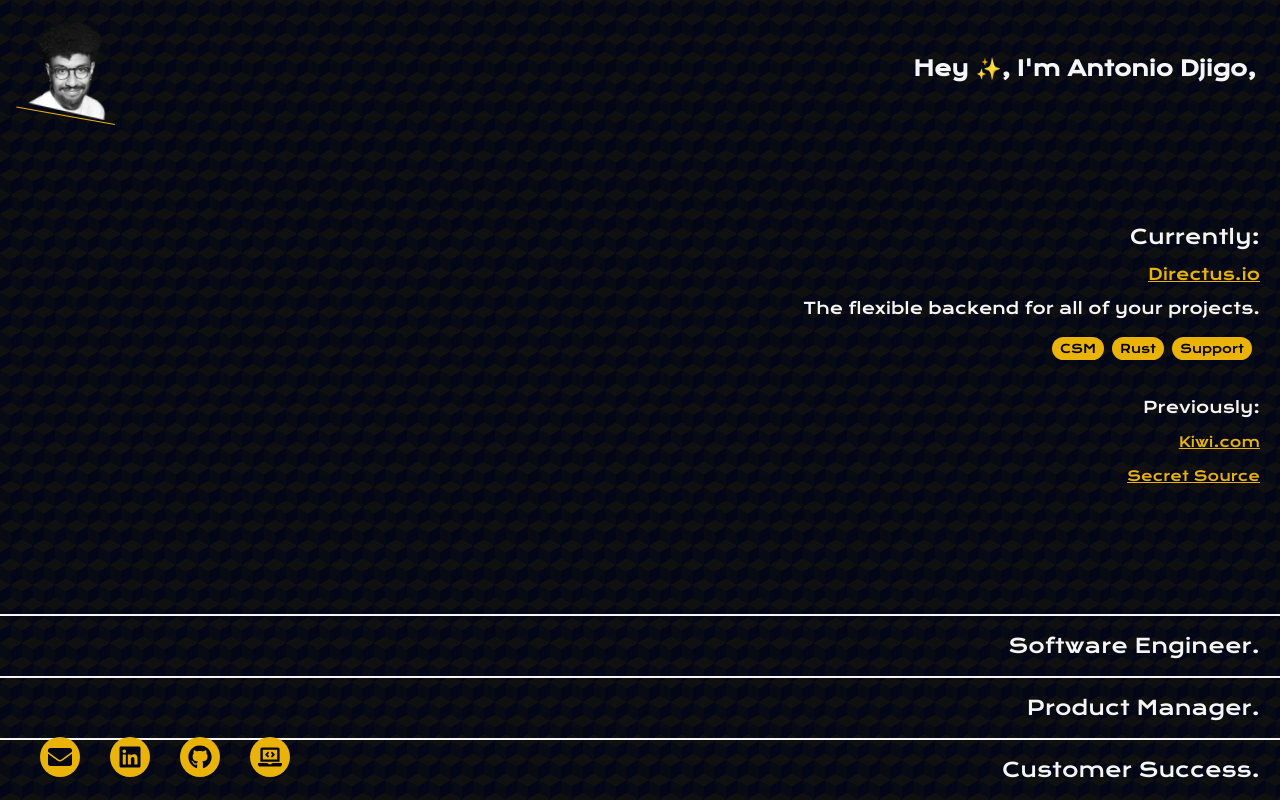
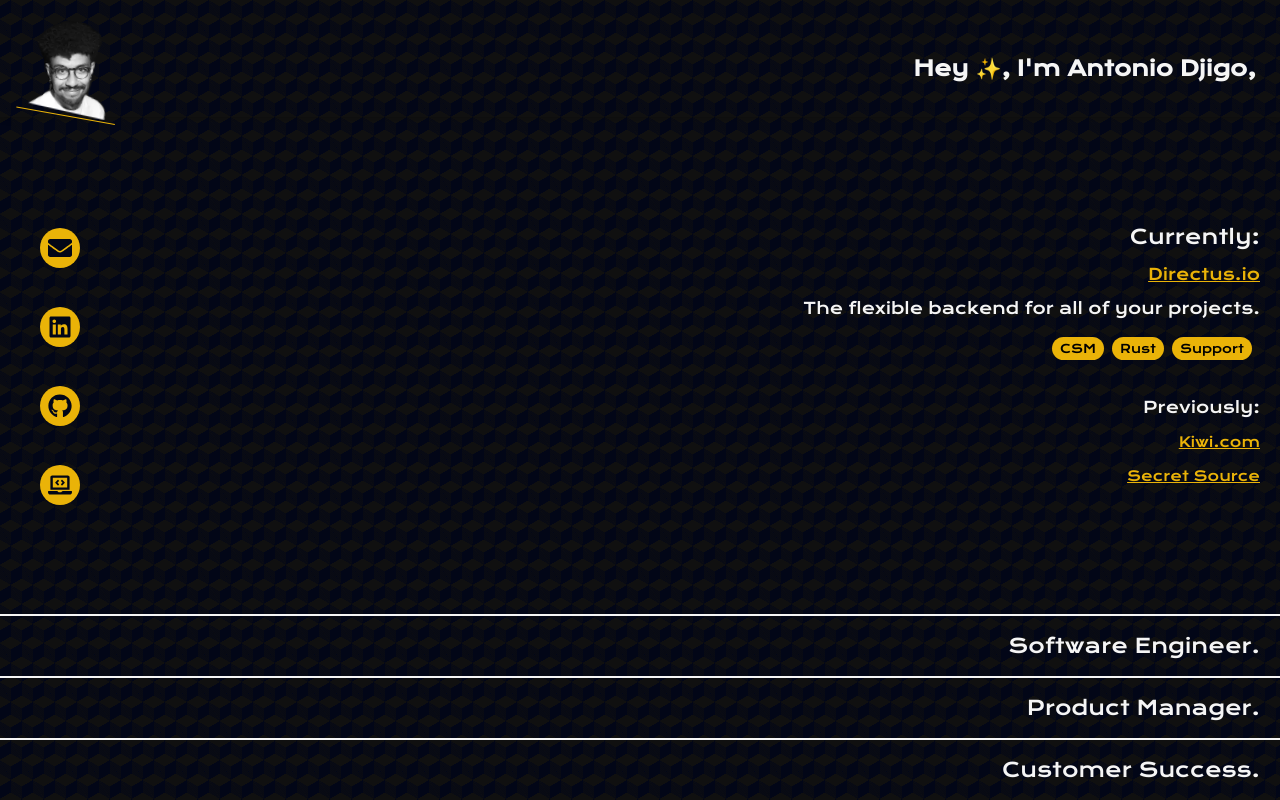
Before and after one commit to djigoio/djigo-website-2025, a Next.js app: page / in a window 1280 px wide. Built offline with nearby package versions, Linux system fonts and the light colour scheme.

Commit message:
tablet views wip

```diff
--- a/app/components/Sidebar.tsx
+++ b/app/components/Sidebar.tsx
@@ -1,10 +1,8 @@
-import React, { useState, useEffect } from "react";
+import React from "react";
 import Social from "./Social";
 import { FaEnvelope, FaFileSignature, FaGithub, FaLaptopCode, FaLinkedin, FaTwitter } from "react-icons/fa";
 
 const Sidebar: React.FC = () => {
-  const [isTablet, setIsTablet] = useState<boolean>(false);
-
   const socialLinks = [
     { icon: <FaEnvelope />, url: "mailto:antonio.djinav@gmail.com", title: "Email me" },
     { icon: <FaLinkedin />, url: "https://www.linkedin.com/in/antonio-djigo/", title: " Linkedin" },
@@ -14,40 +12,16 @@
     { icon: <FaLaptopCode />, url: "https://bento.me/djigo", title: "See my projects" },
   ];
 
-  useEffect(() => {
-    const checkIfTablet = () => {
-      const isTabletSize =
-        window.innerHeight >= 820 &&
-        window.innerHeight <= 1200 &&
-        window.innerWidth <= 1280;
-
-      setIsTablet(isTabletSize);
-    };
-
-    // Run on mount
-    checkIfTablet();
-
-    // Add event listener for resize
-    window.addEventListener("resize", checkIfTablet);
-
-    // Cleanup event listener
-    return () => {
-      window.removeEventListener("resize", checkIfTablet);
-    };
-  }, []);
-
   return (
-    <div
-      className={`fixed text-yellow-500 h-full ml-10 top-[-30px]
-        ${isTablet ? "" : "landscape:bottom-0 landscape:h-auto landscape:top-[unset]"}
-      `}
-    >
-      <div
-        className={`flex flex-col items-center justify-center h-full w-full mt-auto text-right text-4xl
-          ${isTablet ? "" : "landscape:flex-row landscape:gap-[30px] landscape:h-auto"}
-          sm:flex-col
-        `}
-      >
+    <div className="fixed text-yellow-500 h-full ml-10 top-[-30px]
+      max-[1024px]:landscape:bottom-0
+      max-[1024px]:landscape:h-auto
+      max-[1024px]:landscape:top-[unset]">
+      <div className="flex flex-col items-center justify-center h-full w-full mt-auto text-right text-4xl
+        max-[1024px]:landscape:flex-row
+        max-[1024px]:landscape:gap-[30px]
+        max-[1024px]:landscape:h-auto
+        sm:flex-col">
         {socialLinks.map((link, idx) => (
           <button
             key={idx}
```
